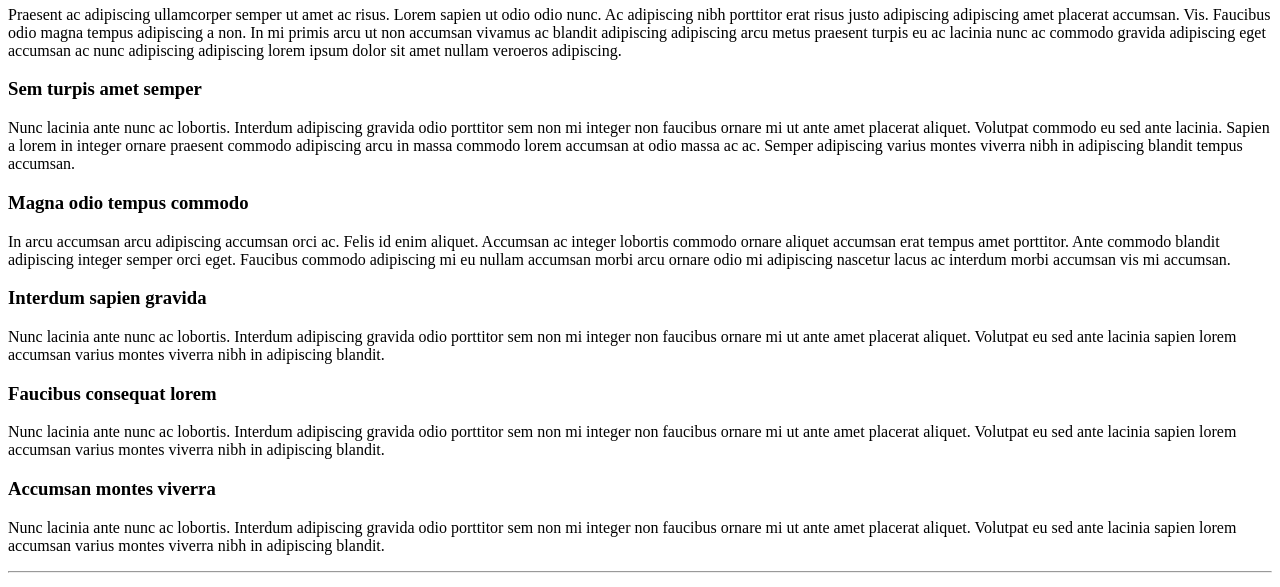
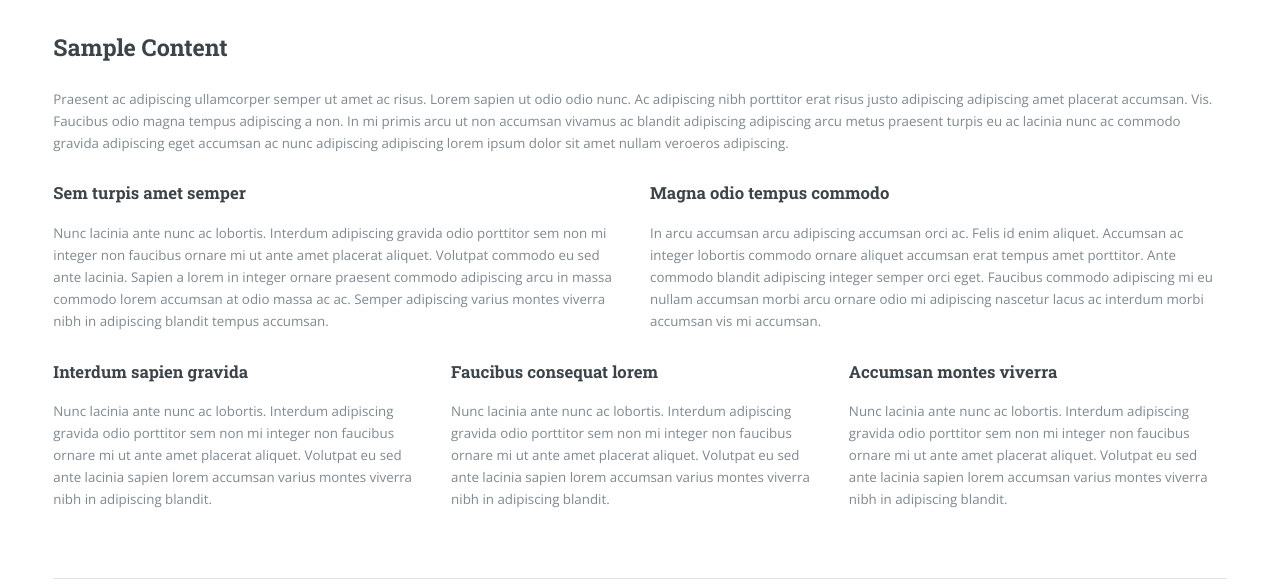
Before and after one commit to CElbing/WebsiteFinal, a plain HTML site: page Page1.html in a window 1280 px wide. Shown: the part 240-827 px from the top of the page. Drawn offline with nearby package versions, Linux system fonts and the light colour scheme; a script that the page names is missing.

Commit message:
Update Page1.html

```diff
--- a/Page1.html
+++ b/Page1.html
@@ -9,7 +9,7 @@
 		<title>Elements - Editorial by HTML5 UP</title>
 		<meta charset="utf-8" />
 		<meta name="viewport" content="width=device-width, initial-scale=1, user-scalable=no" />
-		<link rel="stylesheet" href="assets/css/main.css" />
+		<link rel="stylesheet" href="styles/styles.css" />
 	</head>
 	<body class="is-preload">
 
```
